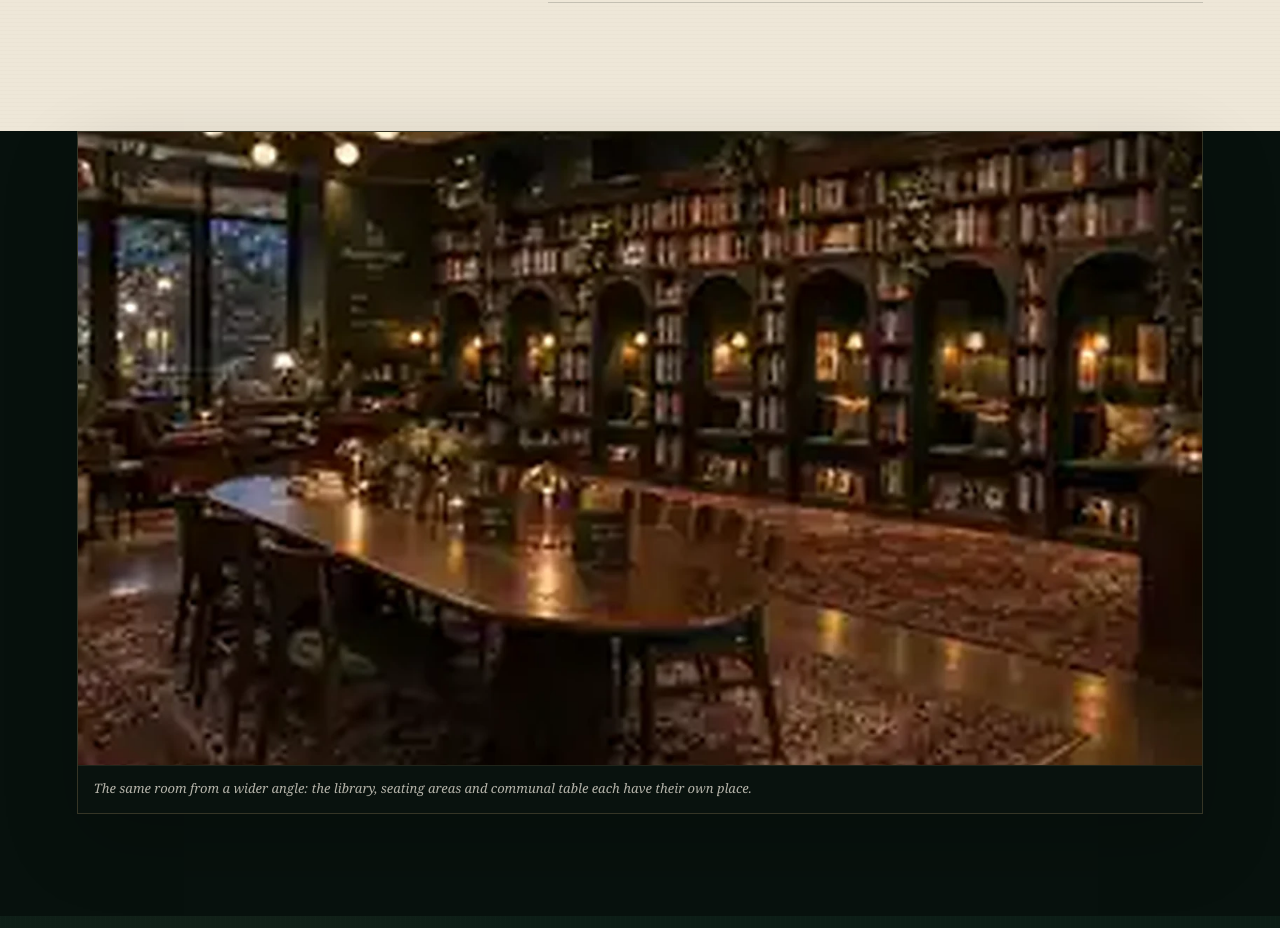
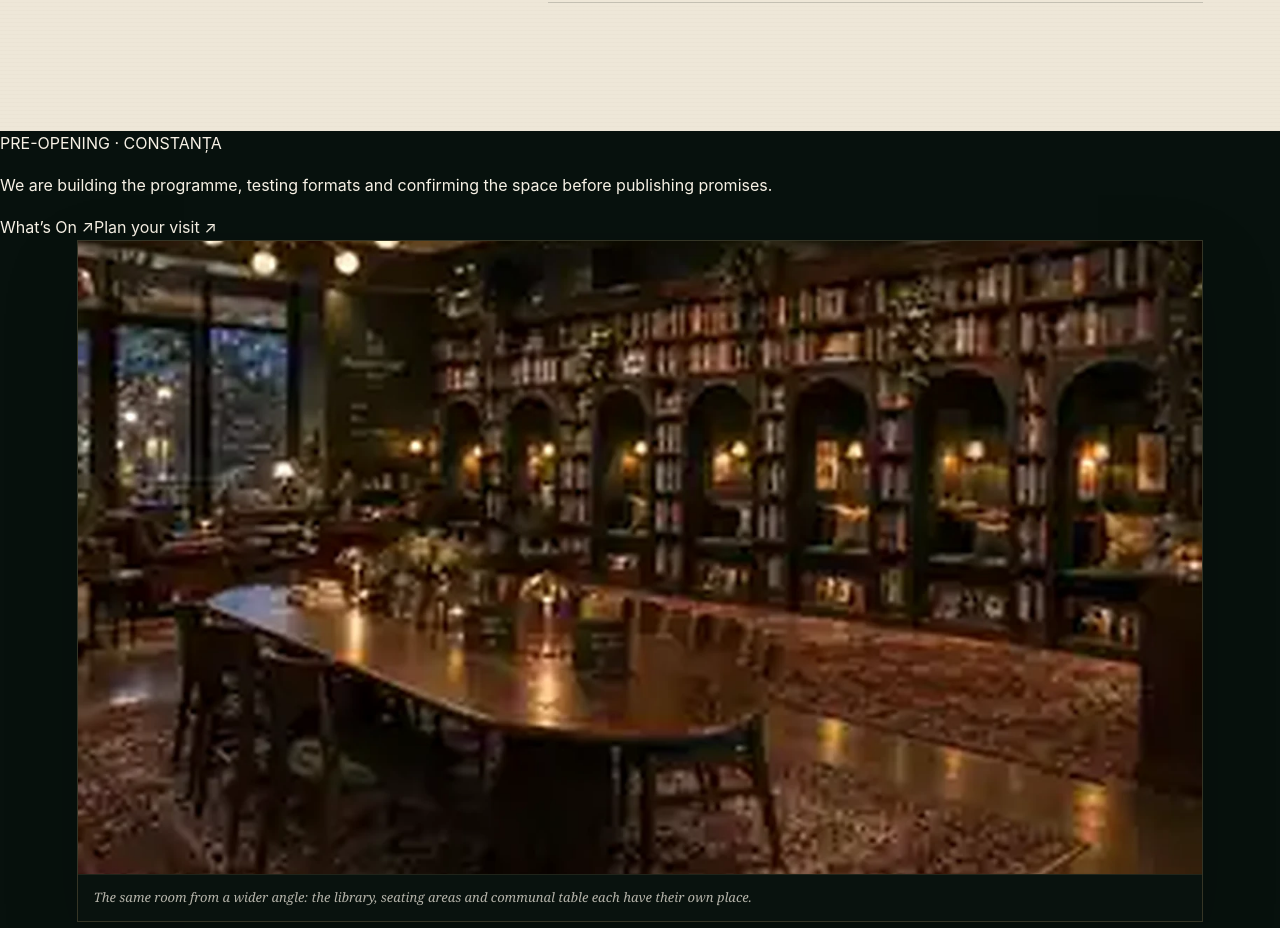
Before and after one commit to drezzillah-prog/pocket-goat-website, a Next.js app: page /en in a window 1280 px wide. Shown: the part 1499-2427 px from the top of the page. Built offline with nearby package versions, Linux system fonts and the light colour scheme.

Commit message:
polish: add pre-opening context and preserve approved photography

```diff
--- a/src/app/[locale]/page.tsx
+++ b/src/app/[locale]/page.tsx
@@ -45,6 +45,17 @@ export default async function HomePage({ params }: { params: Promise<{ locale: s
         </div>
       </section>
 
+      <section className="home-preopening-strip" aria-label={ro ? "Statut Pocket Goat" : "Pocket Goat status"}>
+        <div>
+          <span>{ro ? "PRE-OPENING · CONSTANȚA" : "PRE-OPENING · CONSTANȚA"}</span>
+          <p>{ro ? "Construim programul, testăm formatele și confirmăm spațiul înainte să publicăm promisiuni." : "We are building the programme, testing formats and confirming the space before publishing promises."}</p>
+        </div>
+        <nav>
+          <Link href={`/${locale}/events`}>{ro ? "Program" : "What’s On"} <span>↗</span></Link>
+          <Link href={`/${locale}/contact`}>{ro ? "Planifică vizita" : "Plan your visit"} <span>↗</span></Link>
+        </nav>
+      </section>
+
       <section className="space-glimpse section-dark">
         <figure className="pg-photo pg-photo-wide">
           <Image
@@ -53,7 +64,8 @@ export default async function HomePage({ params }: { params: Promise<{ locale: s
             width={1600}
             height={1200}
             sizes="100vw"
-            quality={88}
+            quality={100}
+            unoptimized
           />
           <figcaption>{ro ? "Aceeași încăpere, văzută mai larg: biblioteca, zonele de stat și masa comună au fiecare locul lor." : "The same room from a wider angle: the library, seating areas and communal table each have their own place."}</figcaption>
         </figure>
@@ -73,7 +85,8 @@ export default async function HomePage({ params }: { params: Promise<{ locale: s
             width={1600}
             height={1200}
             sizes="(max-width: 1050px) 100vw, 64vw"
-            quality={88}
+            quality={100}
+            unoptimized
           />
           <figcaption>{ro ? "Nu cabine separate, ci mici locuri de citit sculptate chiar în bibliotecă." : "Not separate booths, but small reading places carved into the library itself."}</figcaption>
         </figure>
@@ -93,7 +106,8 @@ export default async function HomePage({ params }: { params: Promise<{ locale: s
               width={1500}
               height={1125}
               sizes="(max-width: 1050px) 100vw, 64vw"
-              quality={88}
+              quality={100}
+              unoptimized
             />
             <figcaption>{ro ? "Quiet Company sau Open to Conversation se indică discret, fără să transforme masa într-un exercițiu social." : "Quiet Company or Open to Conversation is signalled discreetly, without turning the table into a social exercise."}</figcaption>
           </figure>
```
